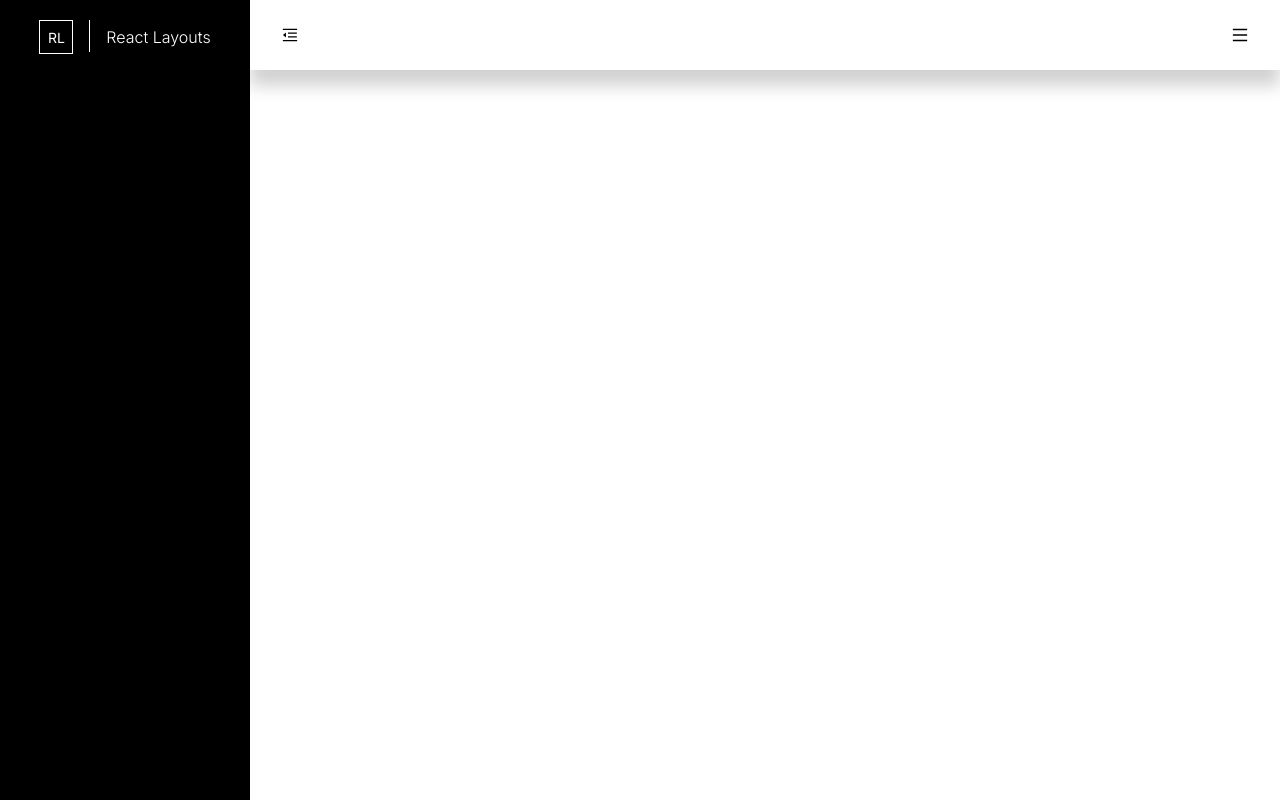
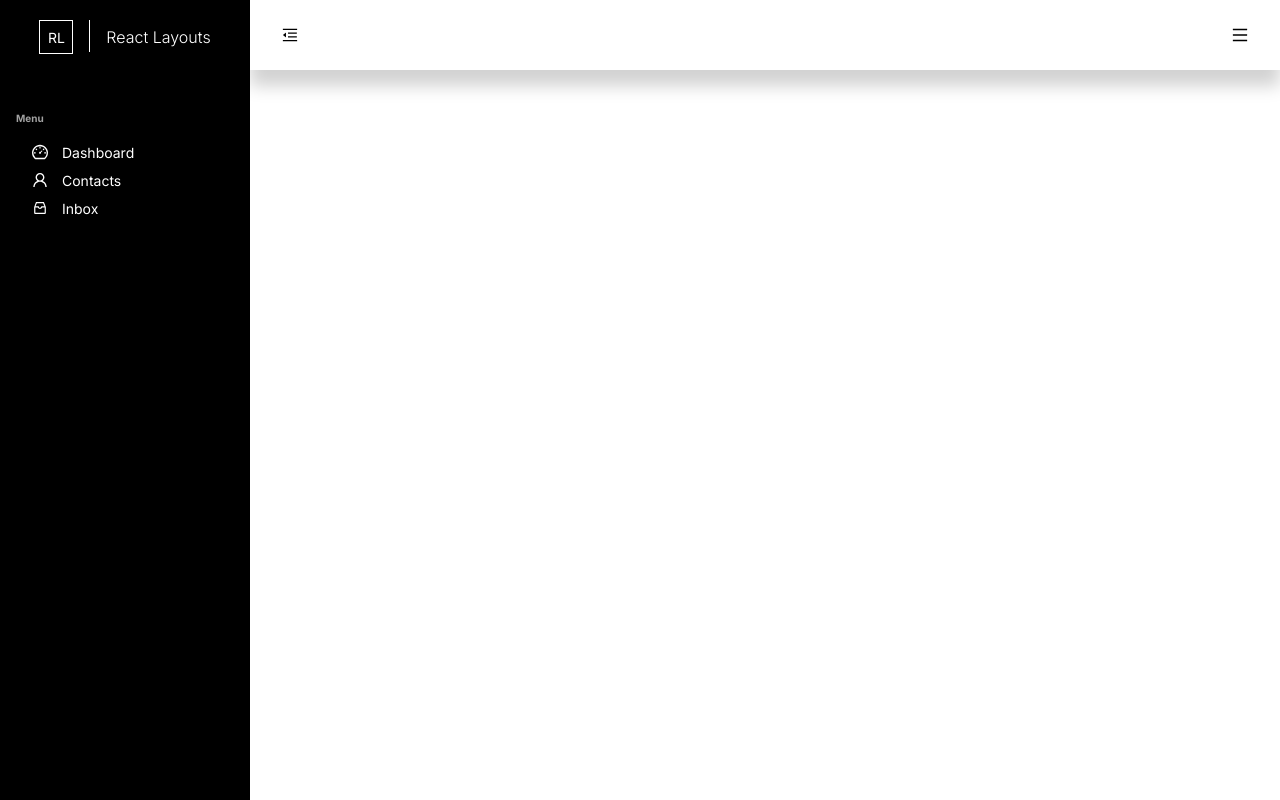
Before and after one commit to RobertJephthaHogan/react-layouts, a React (Create React App) app in the folder react-layouts/: page /layout-one in a window 1280 px wide. Built offline with nearby package versions, Linux system fonts and the light colour scheme.

Commit message:
expanded sidebar UI

```diff
--- a/react-layouts/src/layouts/LayoutOne/Sidebar.tsx
+++ b/react-layouts/src/layouts/LayoutOne/Sidebar.tsx
@@ -1,4 +1,7 @@
 import React, { useMemo } from 'react'
+import DashboardOutlined from '@ant-design/icons/DashboardOutlined'
+import UserOutlined from '@ant-design/icons/UserOutlined'
+import InboxOutlined from '@ant-design/icons/InboxOutlined'
 
 
 
@@ -24,6 +27,11 @@ export default function Sidebar(props: SidebarProps) {
             }}
             className='sidebar'
         >
+            {
+                props.isCollapsed
+                ? 'todo'
+                : (
+                    <div>
                         <div className='sb-top'>
                             <div className='logo'>
                                 <div className='logo-square'>
@@ -41,6 +49,37 @@ export default function Sidebar(props: SidebarProps) {
                                 </div>
                             </div>
                         </div>
+                        <div className='sb-menu-container'>
+                            <div className='sb-menu-title-row'>
+                                <span className='sb-menu-title'>
+                                    Menu
+                                </span>
+                            </div>
+                            <div className='sb-menu-option-container'>
+                                <div className='sb-menu-item'>
+                                    <DashboardOutlined/>
+                                    <span className='sb-m-item-title'>
+                                        Dashboard
+                                    </span>
+                                </div>
+                                <div className='sb-menu-item'>
+                                    <UserOutlined/>
+                                    <span className='sb-m-item-title'>
+                                        Contacts
+                                    </span>
+                                </div>
+                                <div className='sb-menu-item'>
+                                    <InboxOutlined/>
+                                    <span className='sb-m-item-title'>
+                                        Inbox
+                                    </span>
+                                </div>
+                            </div>
+                        </div>
                     </div>
                 )
             }
+
+        </div>
+    )
+}
--- a/react-layouts/src/layouts/LayoutOne/styles.css
+++ b/react-layouts/src/layouts/LayoutOne/styles.css
@@ -77,3 +77,29 @@
     display: flex;
     align-items: center;
 }
+
+.sb-menu-container {
+    padding-top: 2em;
+    padding-left: 1em;
+}
+
+.sb-menu-title {
+    color: #A1A1A1;
+    font-weight: 700;
+    font-size: 10px;
+}
+
+.sb-menu-option-container {
+    margin-top: 1em;
+    margin-left: 1em;
+}
+
+.sb-m-item-title {
+    font-size: 14px;
+    margin-left: 1em;
+}
+
+.sb-menu-item {
+    margin: 0.5em 0;
+    cursor: pointer;
+}
```
Lines whose indentation alone changed are shown as unchanged.
